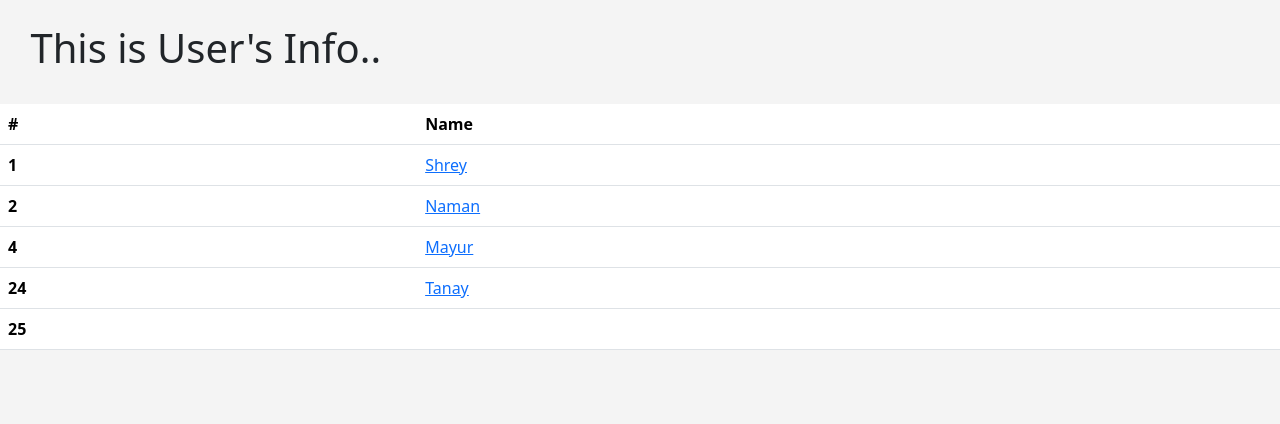
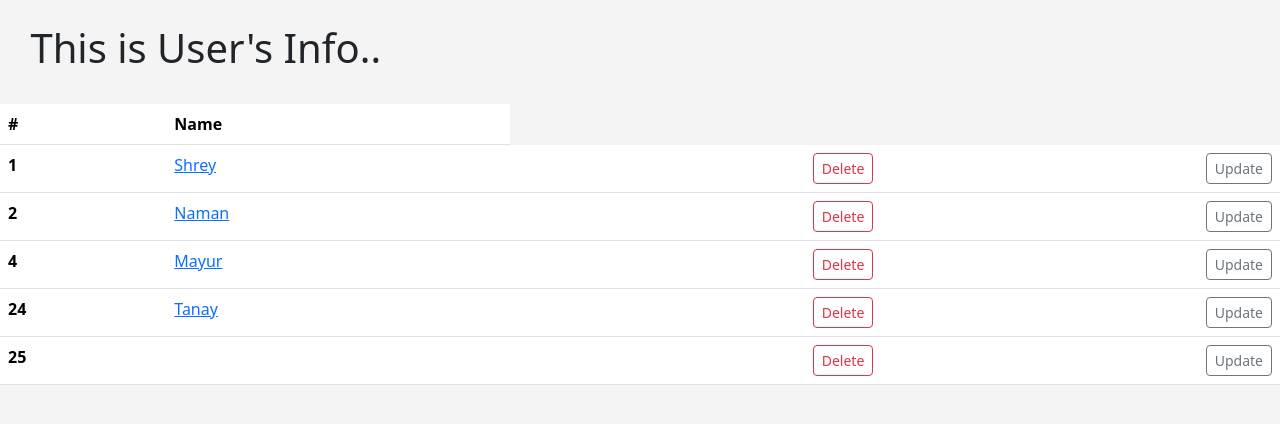
Before and after one commit to beingshrey-810/my-first-django-project, a Django app: page /user_info/ in a window 1280 px wide. Shown: the part 56-480 px from the top of the page. Run offline with Django 5.2, Linux system fonts and the light colour scheme; data comes from the database, SQL or seed files in the repository; both versions use the stored data as it was after the commit.

Commit message:
Update and Delete Features Added

```diff
--- a/home/urls.py
+++ b/home/urls.py
@@ -10,5 +10,7 @@ urlpatterns = [
     path('users_list/', views.users_list, name= "users_list"),
     path('user_info/', views.user_info, name= "user_info"),
     path('show_info/<signup_id>', views.show_info, name="show_info"),
+    path('update_user/<signup_id>', views.update_user, name="update_user"),
+    path('delete_user/<signup_id>', views.delete_user, name="delete_user"),
     path('search_user/', views.search_user, name="search_user"),
 ]
--- a/home/views.py
+++ b/home/views.py
@@ -7,6 +7,7 @@ from django.contrib.auth import logout
 from django.contrib import messages
 from django.contrib.auth.decorators import login_required
 from django.urls import reverse
+from .forms import SignUpForm
 
 
 
@@ -50,7 +51,7 @@ def signup(request):
         password = request.POST.get("password")
         signup = Signup(name=name, department=department, email=email, password=password, date=datetime.today())
         signup.save()
-        # return redirect("index")
+        return redirect("index")
         # return redirect(reverse('index'))
 
     return render(request, "signup.html")
@@ -74,8 +75,28 @@ def show_info(request, signup_id):
 def search_user(request) :
     if request.method == "POST" :
         searched = request.POST['searched']
-        users = Signup.objects.filter(name_contains = searched )
-        return render(request, "search_user.html", {'searched' : searched})
+        users = Signup.objects.filter(name__contains = searched )
+        return render(request, "search_user.html", {'searched' : searched, 'users' : users})
 
     else :
         return render(request, 'search_user.html', {} )
+
+
+def update_user(request, signup_id):
+    user = Signup.objects.get(pk = signup_id)
+    form = SignUpForm(request.POST or None, instance=user)
+    if form.is_valid():
+        form.save()
+        return redirect('user_info')
+
+    return render(request, "update_user.html",
+                  {
+                      'user' : user,
+                      'form' :  form,
+                  })
+
+
+def delete_user(request, signup_id):
+     user = Signup.objects.get(pk = signup_id)
+     user.delete()
+     return redirect('user-info')
--- a/members/forms.py
+++ b/members/forms.py
@@ -1,6 +1,9 @@
 from django.contrib.auth.forms import UserCreationForm
 from django.contrib.auth.models import User
 from django import forms
+from django.forms import ModelForm
+
+
 
 class RegisterUserForm(UserCreationForm):
     email = forms.EmailField(widget = forms.EmailInput(attrs= {'class' : 'form-control', }))
--- a/members/views.py
+++ b/members/views.py
@@ -3,6 +3,7 @@ from django.contrib.auth import authenticate, login, logout
 from django.contrib import messages
 from django.contrib.auth.forms import UserCreationForm
 from .forms import RegisterUserForm
+
 
 
 
--- a/templates/base.html
+++ b/templates/base.html
@@ -92,6 +92,7 @@
             </ul>
             <form class="d-flex" role="search" method="POST" action = {% url 'search_user' %} >
               {% csrf_token %}
+
               <input
                 class="form-control me-2"
                 type="search"
--- a/templates/search_user.html
+++ b/templates/search_user.html
@@ -6,6 +6,10 @@
 
     {% if searched %}
         <h1> You searched For {{searched}} </h1>
+
+        {% for user in users  %}
+           <a href= "{%url 'show_info' user.id %}"> {{user}} </a><br>
+        {% endfor %}
 
     {% else %}
      <h1> Hey! You Forgot To Search For a User.. </h1>
--- a/templates/signup.html
+++ b/templates/signup.html
@@ -87,7 +87,7 @@
             >Check me out</label
           >
         </div> -->
-        <button type="submit" class="btn btn-primary">Submit</button>
+        <button type="submit" href="{% url 'index' %}" class="btn btn-primary">Submit</button>
       </form>
     </div>
 
--- a/templates/user_info.html
+++ b/templates/user_info.html
@@ -24,7 +24,8 @@
       <tr>
         <th scope="row">{{user.id}}</th>
         <td><a href = "{%url 'show_info' user.id %}">{{user}} </a></td>
-
+        <td align="right"> <a class="btn btn-outline-danger btn-sm" href="{% url 'delete_user' user.id %}">  Delete </a> </td>
+        <td align="right"> <a class="btn btn-outline-secondary btn-sm" href="{% url 'update_user' user.id %}">  Update </a> </td>
       </tr>
       {% endfor %}
     </tbody>
```
Also changed, not shown: home/forms.py (added, +16 -0 lines), templates/update_user.html (added, +29 -0 lines), db.sqlite3.
